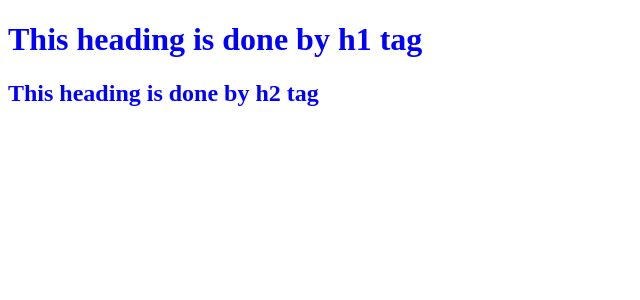
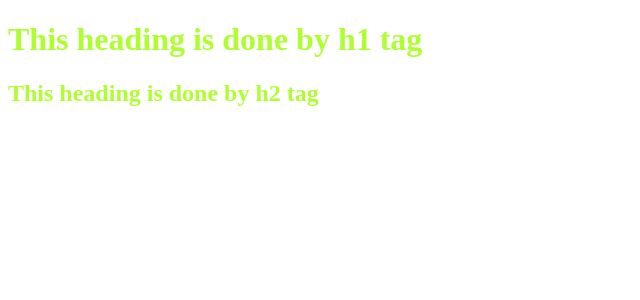
Before and after one commit to snaren951/myReactApp, a React (Vite) app: page / in a window 1280 px wide. Shown: the top 300 px of the page, without its empty margins (0-640 px from the left). Built offline with nearby package versions, Linux system fonts and the light colour scheme.

Commit message:
color changed

```diff
--- a/index.css
+++ b/index.css
@@ -1,4 +1,5 @@
 #root {
 
-    color: blue;
+    color: greenyellow;
+
 }
```
